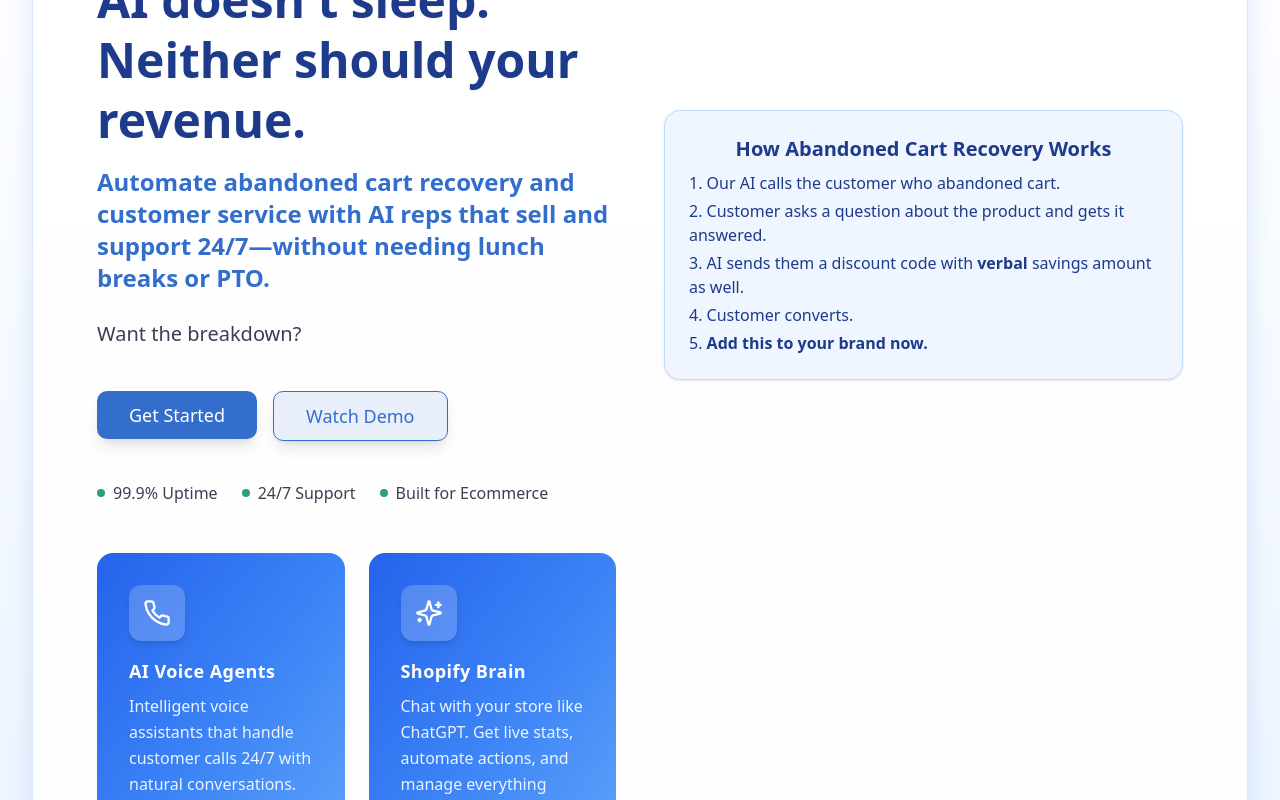
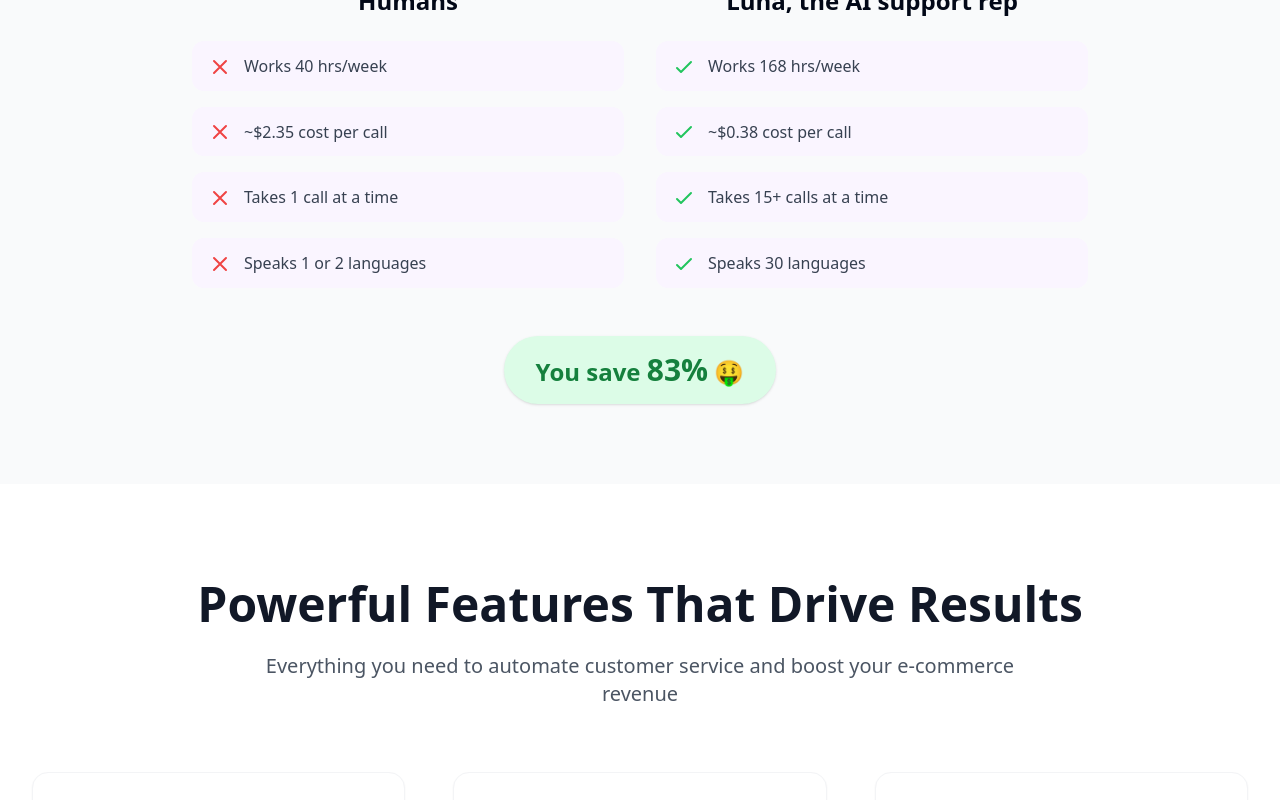
Before and after one commit to razajohri/lunalink-real, a React (Vite) app: page / in a window 1280 px wide. Shown: the part 1040-1840 px from the top of the page. Built offline with nearby package versions, Linux system fonts and the light colour scheme.

Commit message:
dsfinsdofdsofndsv

```diff
--- a/src/pages/Welcome.tsx
+++ b/src/pages/Welcome.tsx
@@ -24,8 +24,8 @@ const Welcome = () => {
   const features = [
     {
       icon: Phone,
-      title: "AI Voice Agents",
-      description: "Intelligent voice assistants that handle customer calls 24/7 with natural conversations."
+      title: "WhatsApp Calling & Text Agent",
+      description: "Add inbound calling and chat agent to handle customers queries via WhatsApp."
     },
     {
         icon: Sparkles,
@@ -48,105 +48,59 @@ const Welcome = () => {
     <>
       <Header />
       <Hero />
-      <section className="relative z-10 py-20 bg-gradient-to-b from-white via-blue-50 to-blue-100 dark:from-gray-950 dark:via-gray-900 dark:to-gray-950">
-        <div className="max-w-7xl mx-auto px-4 sm:px-8">
-          <div className="grid lg:grid-cols-2 gap-12 items-center rounded-3xl shadow-elegant bg-white/90 dark:bg-gray-950/90 p-10 md:p-16 border border-blue-100 dark:border-gray-800">
-          {/* Left Content */}
-            <div className="space-y-10 animate-fade-in">
-            <div className="space-y-6">
-              <div className="space-y-4">
-                  <h2 className="text-5xl font-extrabold text-blue-900 dark:text-blue-200 leading-tight drop-shadow-sm">
-                    AI doesn't sleep. Neither should your revenue.
-                </h2>
-                  <h3 className="text-2xl font-semibold text-primary">
-                    Automate abandoned cart recovery and customer service with AI reps that sell and support 24/7—without needing lunch breaks or PTO.
-                </h3>
+      {/* ROI Comparison Section */}
+      <section className="my-20">
+        <div className="max-w-3xl mx-auto text-center">
+          <h2 className="text-3xl md:text-4xl font-bold mb-10">The ROI of LunaLink</h2>
+        </div>
+        <div className="max-w-4xl mx-auto grid grid-cols-1 md:grid-cols-2 gap-8 items-start">
+          {/* Humans Column */}
+          <div>
+            <h3 className="text-2xl font-semibold mb-6 text-center">Humans</h3>
+            <div className="space-y-4">
+              <div className="flex items-center bg-purple-50 rounded-lg px-4 py-3">
+                <span className="text-red-500 mr-3"><svg xmlns='http://www.w3.org/2000/svg' className='inline w-6 h-6' fill='none' viewBox='0 0 24 24' stroke='currentColor'><path strokeLinecap='round' strokeLinejoin='round' strokeWidth={2} d='M6 18L18 6M6 6l12 12' /></svg></span>
+                <span className="text-gray-700">Works 40 hrs/week</span>
               </div>
-                <p className="text-xl font-medium text-gray-700 dark:text-gray-300 leading-relaxed">
-                  Want the breakdown?
-              </p>
-            </div>
-            <div className="flex flex-col sm:flex-row gap-4">
-              <Button
-                size="lg"
-                  className="text-lg px-8 py-6 bg-primary hover:bg-primary/90 shadow-lg"
-                  onClick={handleOnboardNow}
-                disabled={isStarting}
-              >
-                {isStarting ? "Starting..." : "Get Started"}
-              </Button>
-              <Button
-                size="lg"
-                  className="text-lg px-8 py-6 bg-primary/10 text-primary border border-primary hover:bg-primary/20 shadow-lg"
-                  onClick={() => window.location.href = "https://youtu.be/2w1xD8Wc8l4"}
-              >
-                Watch Demo
-              </Button>
-            </div>
-              <div className="flex flex-wrap gap-6 mt-6 text-gray-700 dark:text-gray-300">
-                <div className="flex items-center gap-2">
-                <div className="w-2 h-2 bg-success rounded-full"></div>
-                  <span className="font-medium">99.9% Uptime</span>
+              <div className="flex items-center bg-purple-50 rounded-lg px-4 py-3">
+                <span className="text-red-500 mr-3"><svg xmlns='http://www.w3.org/2000/svg' className='inline w-6 h-6' fill='none' viewBox='0 0 24 24' stroke='currentColor'><path strokeLinecap='round' strokeLinejoin='round' strokeWidth={2} d='M6 18L18 6M6 6l12 12' /></svg></span>
+                <span className="text-gray-700">~$2.35 cost per call</span>
               </div>
-                <div className="flex items-center gap-2">
-                <div className="w-2 h-2 bg-success rounded-full"></div>
-                  <span className="font-medium">24/7 Support</span>
+              <div className="flex items-center bg-purple-50 rounded-lg px-4 py-3">
+                <span className="text-red-500 mr-3"><svg xmlns='http://www.w3.org/2000/svg' className='inline w-6 h-6' fill='none' viewBox='0 0 24 24' stroke='currentColor'><path strokeLinecap='round' strokeLinejoin='round' strokeWidth={2} d='M6 18L18 6M6 6l12 12' /></svg></span>
+                <span className="text-gray-700">Takes 1 call at a time</span>
               </div>
-                <div className="flex items-center gap-2">
-                <div className="w-2 h-2 bg-success rounded-full"></div>
-                  <span className="font-medium">Built for Ecommerce</span>
-                </div>
+              <div className="flex items-center bg-purple-50 rounded-lg px-4 py-3">
+                <span className="text-red-500 mr-3"><svg xmlns='http://www.w3.org/2000/svg' className='inline w-6 h-6' fill='none' viewBox='0 0 24 24' stroke='currentColor'><path strokeLinecap='round' strokeLinejoin='round' strokeWidth={2} d='M6 18L18 6M6 6l12 12' /></svg></span>
+                <span className="text-gray-700">Speaks 1 or 2 languages</span>
               </div>
             </div>
-            {/* Abandoned Cart Recovery Feature Steps */}
-            <div className="mt-6 mb-2 max-w-xl bg-blue-50 dark:bg-gray-800 border border-blue-200 dark:border-gray-700 rounded-2xl shadow-card p-6">
-              <h4 className="text-xl font-bold text-blue-900 dark:text-blue-200 mb-2 text-center">How Abandoned Cart Recovery Works</h4>
-              <ol className="list-decimal list-inside space-y-1 text-base text-blue-900 dark:text-blue-100">
-                <li>Our AI calls the customer who abandoned cart.</li>
-                <li>Customer asks a question about the product and gets it answered.</li>
-                <li>AI sends them a discount code with <span className="font-semibold">verbal</span> savings amount as well.</li>
-                <li>Customer converts.</li>
-                <li><span className="font-semibold">Add this to your brand now.</span></li>
-              </ol>
+          </div>
+          {/* AI Support Rep Column */}
+          <div>
+            <h3 className="text-2xl font-semibold mb-6 text-center">Luna, the AI support rep</h3>
+            <div className="space-y-4">
+              <div className="flex items-center bg-purple-50 rounded-lg px-4 py-3">
+                <span className="text-green-500 mr-3"><svg xmlns='http://www.w3.org/2000/svg' className='inline w-6 h-6' fill='none' viewBox='0 0 24 24' stroke='currentColor'><path strokeLinecap='round' strokeLinejoin='round' strokeWidth={2} d='M5 13l4 4L19 7' /></svg></span>
+                <span className="text-gray-700">Works 168 hrs/week</span>
+              </div>
+              <div className="flex items-center bg-purple-50 rounded-lg px-4 py-3">
+                <span className="text-green-500 mr-3"><svg xmlns='http://www.w3.org/2000/svg' className='inline w-6 h-6' fill='none' viewBox='0 0 24 24' stroke='currentColor'><path strokeLinecap='round' strokeLinejoin='round' strokeWidth={2} d='M5 13l4 4L19 7' /></svg></span>
+                <span className="text-gray-700">~$0.38 cost per call</span>
+              </div>
+              <div className="flex items-center bg-purple-50 rounded-lg px-4 py-3">
+                <span className="text-green-500 mr-3"><svg xmlns='http://www.w3.org/2000/svg' className='inline w-6 h-6' fill='none' viewBox='0 0 24 24' stroke='currentColor'><path strokeLinecap='round' strokeLinejoin='round' strokeWidth={2} d='M5 13l4 4L19 7' /></svg></span>
+                <span className="text-gray-700">Takes 15+ calls at a time</span>
+              </div>
+              <div className="flex items-center bg-purple-50 rounded-lg px-4 py-3">
+                <span className="text-green-500 mr-3"><svg xmlns='http://www.w3.org/2000/svg' className='inline w-6 h-6' fill='none' viewBox='0 0 24 24' stroke='currentColor'><path strokeLinecap='round' strokeLinejoin='round' strokeWidth={2} d='M5 13l4 4L19 7' /></svg></span>
+                <span className="text-gray-700">Speaks 30 languages</span>
+              </div>
             </div>
-          {/* Right Feature Cards */}
-          <div className="grid grid-cols-1 sm:grid-cols-2 gap-6 animate-fade-in">
-            {features.map((feature, index) => (
-              <Card
-                key={index}
-                  className="p-8 bg-gradient-to-br from-blue-600 via-blue-500 to-blue-400 border-0 hover:scale-105 transition-all duration-300 shadow-elegant rounded-2xl"
-                style={{ animationDelay: `${index * 0.1}s` }}
-              >
-                <div className="space-y-4">
-                    <div className="w-14 h-14 bg-white/20 rounded-xl flex items-center justify-center shadow-md">
-                      <feature.icon className="w-7 h-7 text-white" />
-                  </div>
-                  <div className="space-y-2">
-                      <h3 className="font-semibold text-white text-lg tracking-wide">{feature.title}</h3>
-                      <p className="text-white/90 text-base leading-relaxed">
-                      {feature.description}
-                    </p>
-                  </div>
-                </div>
-              </Card>
-            ))}
           </div>
         </div>
-        {/* Bottom Stats */}
-          <div className="mt-20 grid grid-cols-1 md:grid-cols-3 gap-8 text-center animate-fade-in">
-            <div className="space-y-2 bg-white/80 dark:bg-gray-900/80 rounded-2xl shadow-card p-8 border border-blue-100 dark:border-gray-800">
-              <div className="text-2xl font-bold text-blue-900 dark:text-blue-200">Increase Ecom Sales with personalized AI</div>
-              <div className="text-gray-700 dark:text-gray-300"></div>
-            </div>
-            <div className="space-y-2 bg-white/80 dark:bg-gray-900/80 rounded-2xl shadow-card p-8 border border-blue-100 dark:border-gray-800">
-              <div className="text-4xl font-extrabold text-blue-700 dark:text-blue-300">98.5%</div>
-              <div className="text-gray-700 dark:text-gray-300">Success Rate</div>
-          </div>
-            <div className="space-y-2 bg-white/80 dark:bg-gray-900/80 rounded-2xl shadow-card p-8 border border-blue-100 dark:border-gray-800">
-              <div className="text-4xl font-extrabold text-blue-700 dark:text-blue-300">24/7</div>
-              <div className="text-gray-700 dark:text-gray-300">Always Available</div>
-          </div>
-          </div>
+        <div className="text-center mt-12">
+          <span className="inline-block bg-green-100 text-green-700 text-2xl font-bold px-8 py-4 rounded-full shadow">You save <span className="text-3xl">83%</span> <span role="img" aria-label="money">🤑</span></span>
         </div>
       </section>
       <Features />
```
